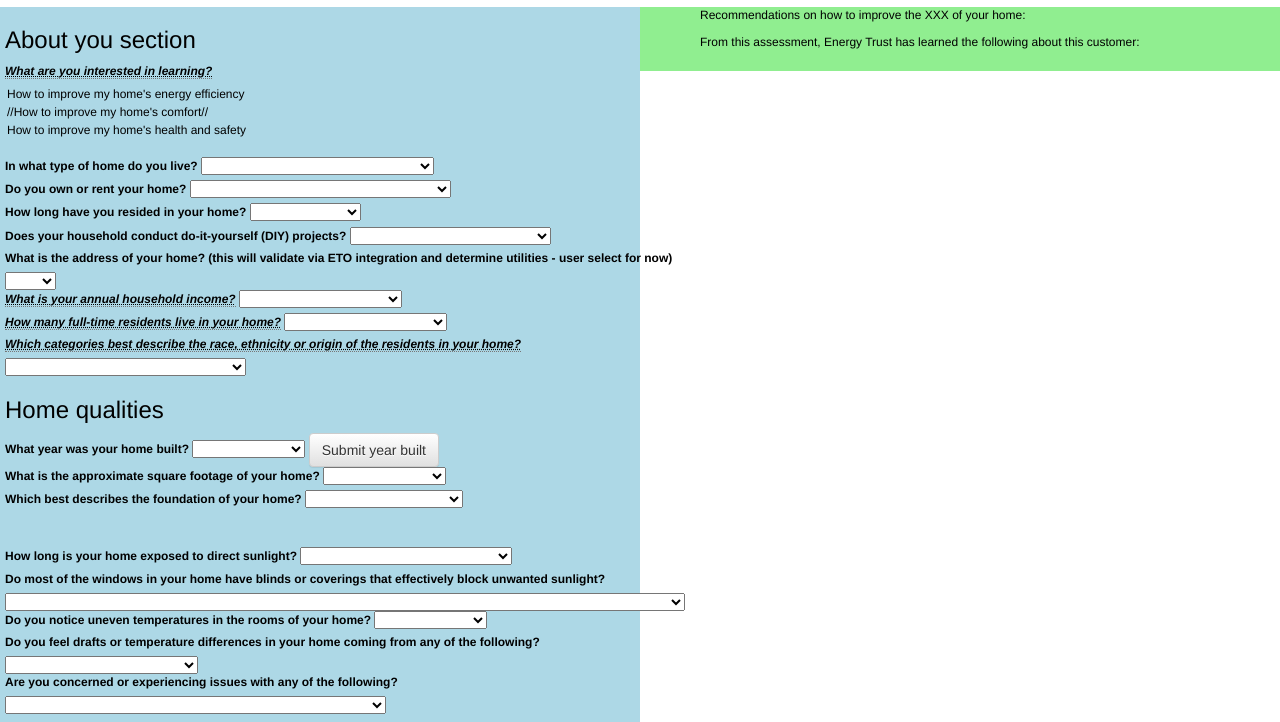
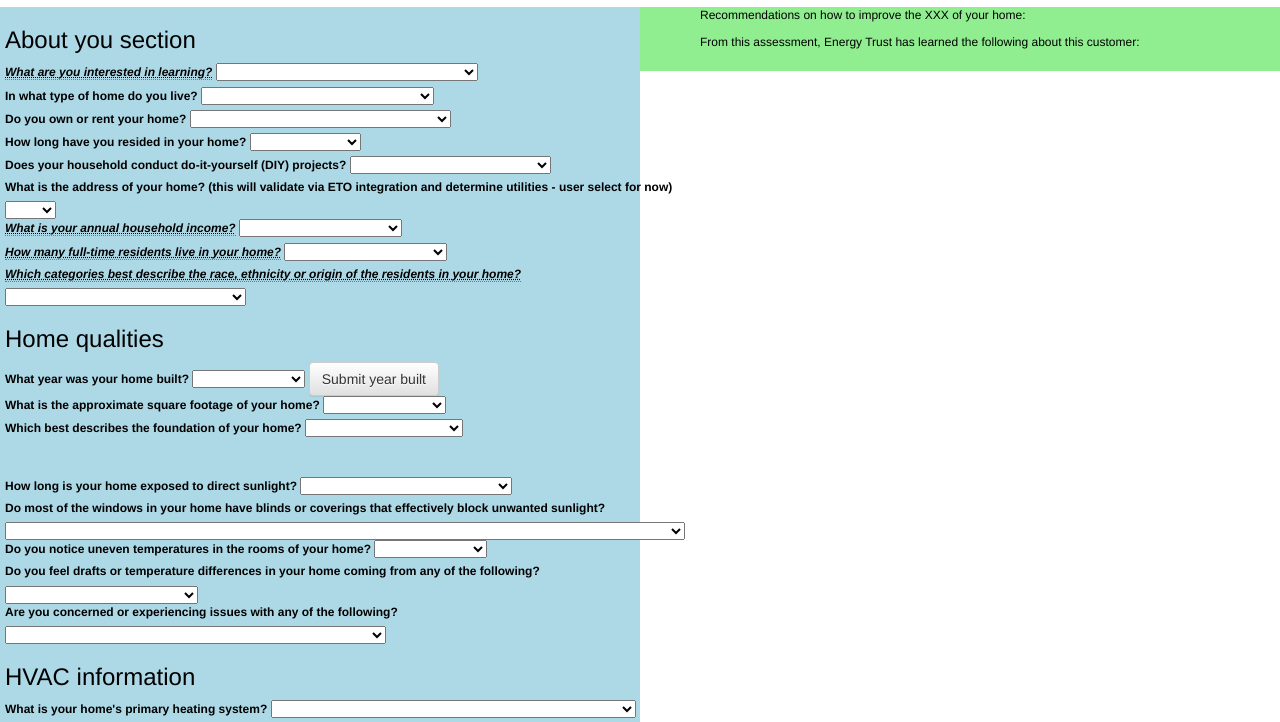
Before and after one commit to adamluchini/OAM, a plain HTML site: page index.html in a window 1280 px wide. Shown: the part 56-778 px from the top of the page. Drawn offline with Linux system fonts and the light colour scheme.

Commit message:
Add files via upload

```diff
--- a/index.html
+++ b/index.html
@@ -17,12 +17,12 @@
       <form id="questions">
        <h3>About you section</h3>
            <label for="q101"><abbr title="Words">What are you interested in learning?</abbr></label>
-           <checkbox id="q101">
+           <select id="q101">
              <option selected disabled hidden style='display: none' value=''></option>
              <option value="a101_01" abbr title= "it will help">How to improve my home's energy efficiency</abbr></option>
              <option value="a101_02">//How to improve my home's comfort//</option>
              <option value="a101_03">How to improve my home's health and safety</option>
-           </checkbox>
+           </select>
 
            <br>
 
```
